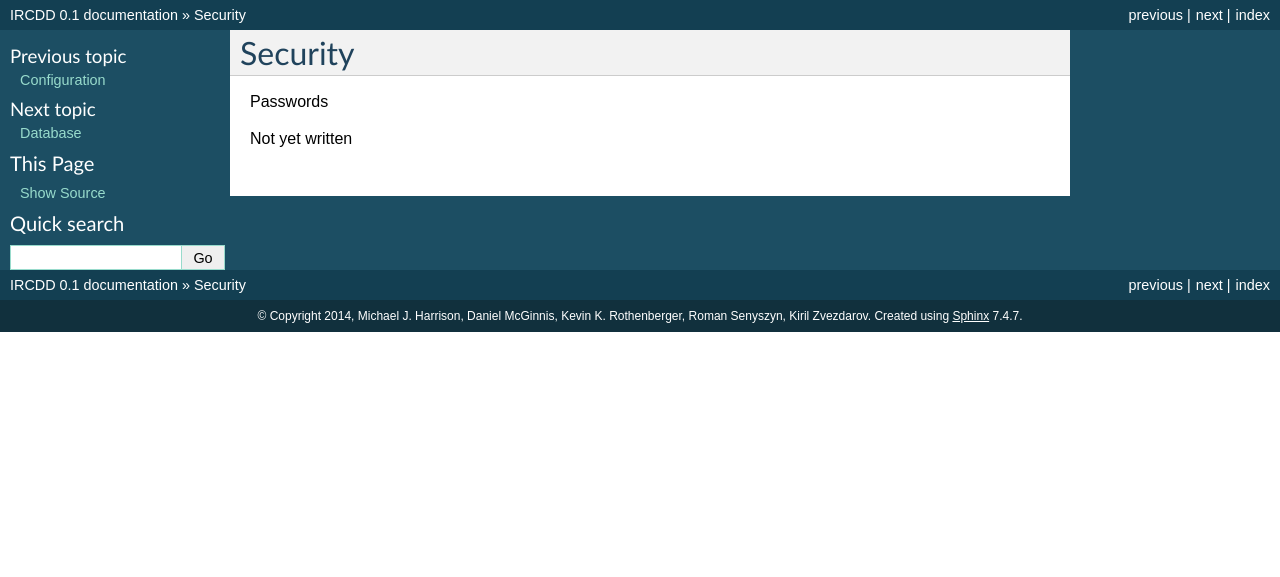
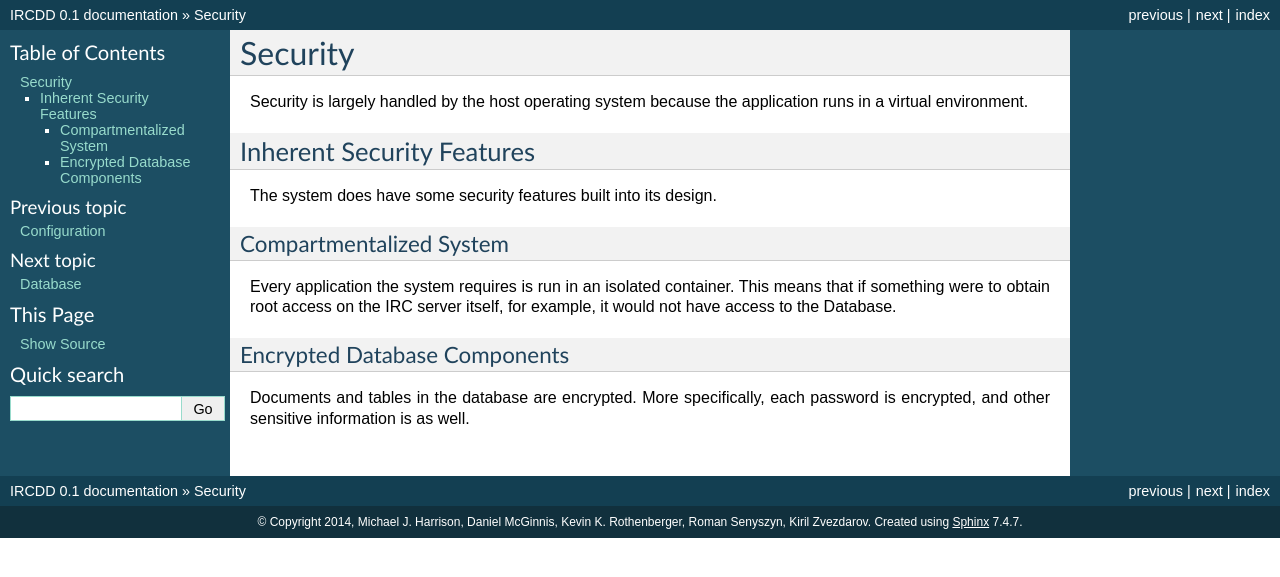
Before and after one commit to zeldanerd24/ircdd, a Sphinx documentation site: the page built from docs/security.rst, in a window 1280 px wide. Shown: the top 577 px of the page. Built offline with Sphinx 7.4.7, drawn with Linux system fonts in a browser that asks for light colours.

Commit message:
Wrote Security page.

```diff
--- a/docs/security.rst
+++ b/docs/security.rst
@@ -3,6 +3,19 @@
 Security
 ********
 
-Passwords
+Security is largely handled by the host operating system because the application runs in a virtual environment.
 
-Not yet written
+Inherent Security Features
+==========================
+
+The system does have some security features built into its design.
+
+Compartmentalized System
+------------------------
+
+Every application the system requires is run in an isolated container. This means that if something were to obtain root access on the IRC server itself, for example, it would not have access to the Database.
+
+Encrypted Database Components
+-----------------------------
+
+Documents and tables in the database are encrypted. More specifically, each password is encrypted, and other sensitive information is as well.
```
